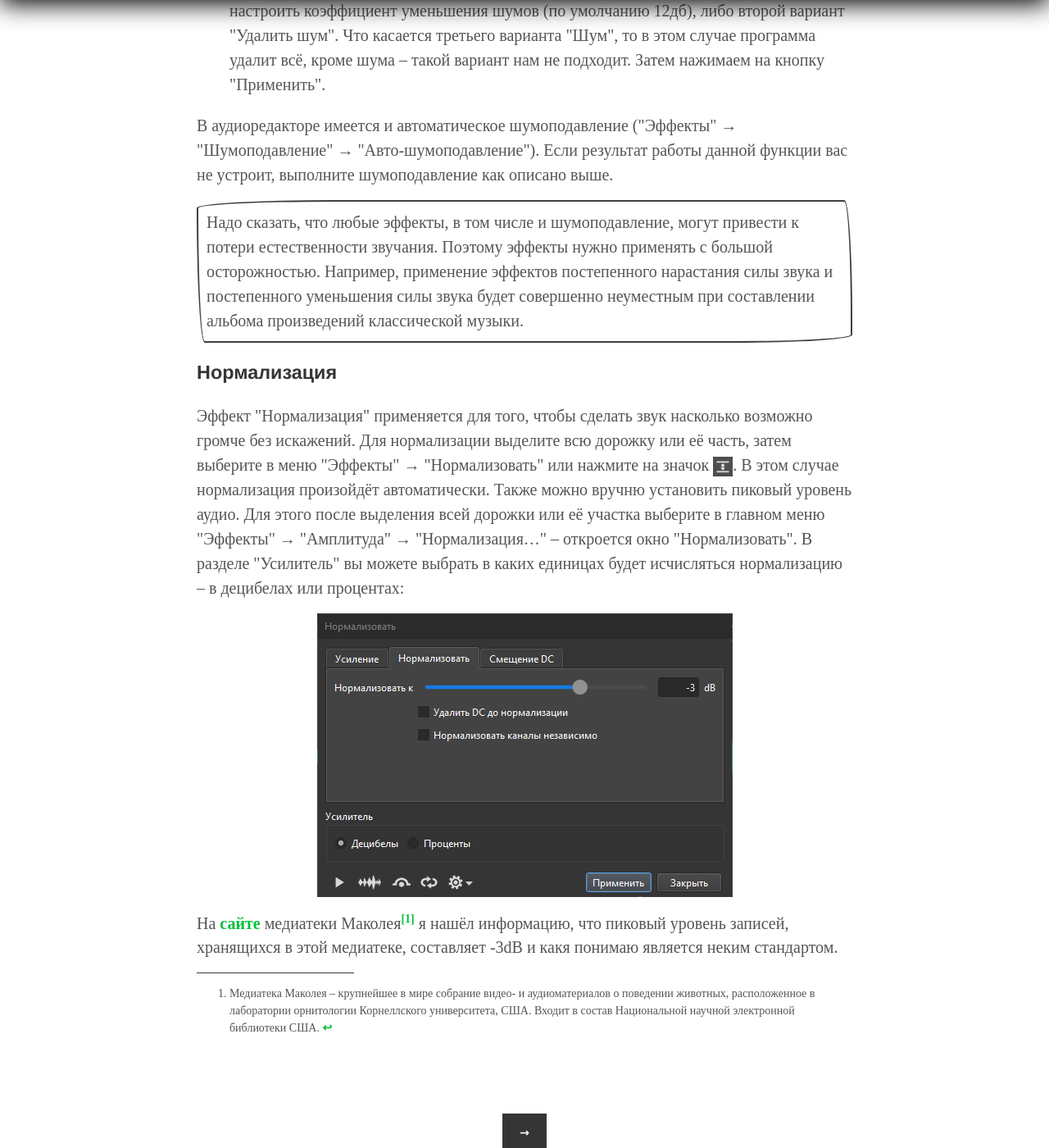
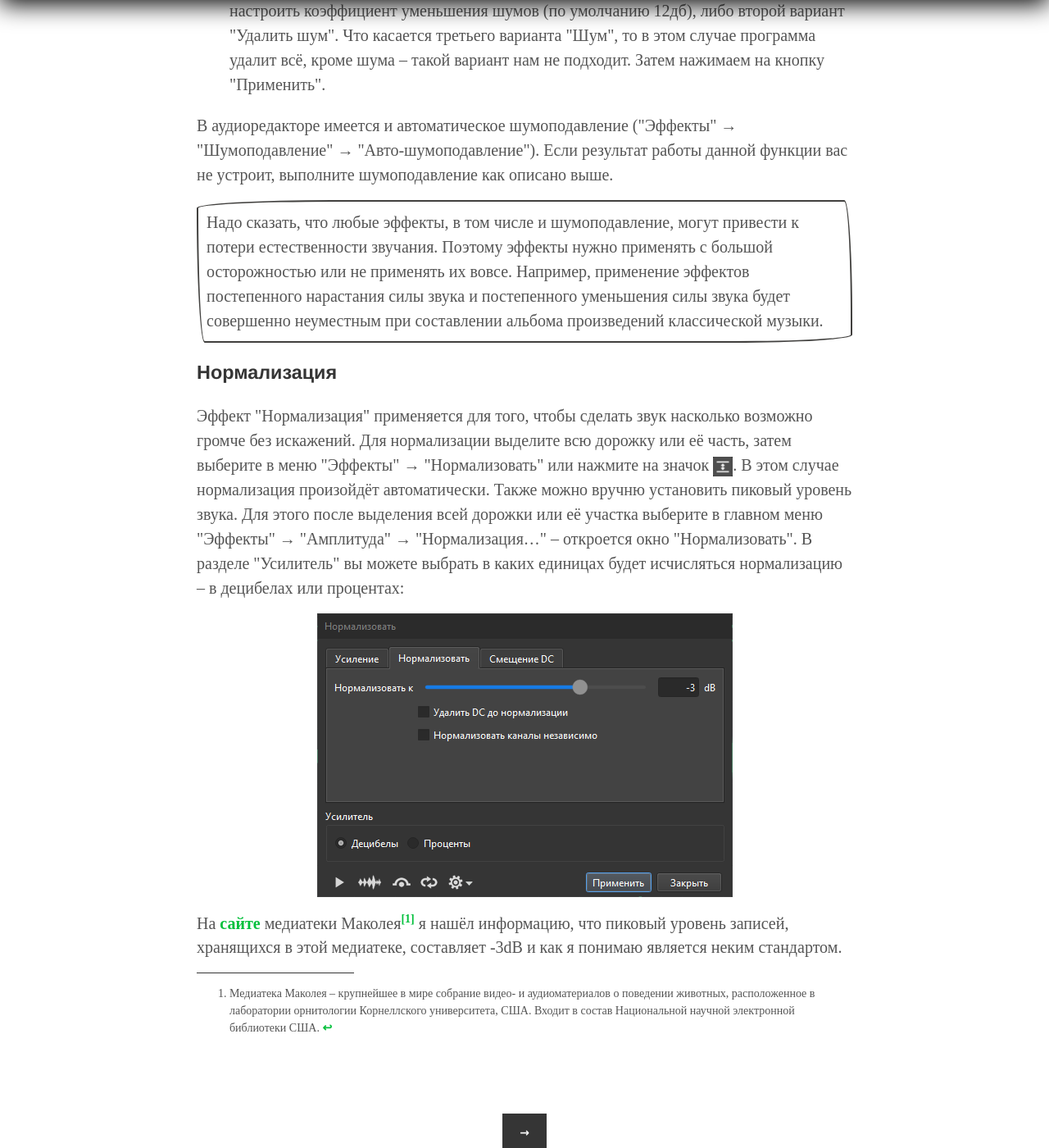
Before and after one commit to postolny/postolny.github.io, a Jekyll site: the page built from _posts/2023-03-07-ocenaudio.md, in a window 1280 px wide and 1400 px high, scrolled down 11459 px. Shown: the whole window at 82% size. Built offline with Jekyll 4.4.1, drawn with Linux system fonts in a browser that asks for light colours.

Commit message:
Add files via upload

```diff
--- a/_posts/2023-03-07-ocenaudio.md
+++ b/_posts/2023-03-07-ocenaudio.md
@@ -110,15 +110,15 @@ _Franz Joseph Haydn_
 
 В аудиоредакторе имеется и автоматическое шумоподавление ("Эффекты" → "Шумоподавление" → "Авто-шумоподавление"). Если результат работы данной функции вас не устроит, выполните шумоподавление как описано выше.
 
-Надо сказать, что любые эффекты, в том числе и шумоподавление, могут привести к потери естественности звучания. Поэтому эффекты нужно применять с большой осторожностью. Например, применение эффектов постепенного нарастания силы звука и постепенного уменьшения силы звука будет совершенно неуместным при составлении альбома произведений классической музыки.
+Надо сказать, что любые эффекты, в том числе и шумоподавление, могут привести к потери естественности звучания. Поэтому эффекты нужно применять с большой осторожностью или не применять их вовсе. Например, применение эффектов постепенного нарастания силы звука и постепенного уменьшения силы звука будет совершенно неуместным при составлении альбома произведений классической музыки.
 {: .cornice}
 
 ### Нормализация
 
-Эффект "Нормализация" применяется для того, чтобы сделать звук насколько возможно громче без искажений. Для нормализации выделите всю дорожку или её часть, затем выберите в меню "Эффекты" → "Нормализовать" или нажмите на значок ![normalize]({{ site.baseurl }}/img/ocenaudio/normalize.png){: .inln}. В этом случае нормализация произойдёт автоматически. Также можно вручню установить пиковый уровень аудио. Для этого после выделения всей дорожки или её участка выберите в главном меню "Эффекты" → "Амплитуда" → "Нормализация..." – откроется окно "Нормализовать". В разделе "Усилитель" вы можете выбрать в каких единицах будет исчисляться нормализацию – в децибелах или процентах:
+Эффект "Нормализация" применяется для того, чтобы сделать звук насколько возможно громче без искажений. Для нормализации выделите всю дорожку или её часть, затем выберите в меню "Эффекты" → "Нормализовать" или нажмите на значок ![normalize]({{ site.baseurl }}/img/ocenaudio/normalize.png){: .inln}. В этом случае нормализация произойдёт автоматически. Также можно вручню установить пиковый уровень звука. Для этого после выделения всей дорожки или её участка выберите в главном меню "Эффекты" → "Амплитуда" → "Нормализация..." – откроется окно "Нормализовать". В разделе "Усилитель" вы можете выбрать в каких единицах будет исчисляться нормализацию – в децибелах или процентах:
 
 ![normalizing]({{ site.baseurl }}/img/ocenaudio/normalizing.png)
 
-На [сайте](https://www.macaulaylibrary.org/resources/audio-editing-tutorials/prepare-sound-files-in-ocenaudio/) медиатеки Маколея[^1] я нашёл информацию, что пиковый уровень записей, хранящихся в этой медиатеке, составляет -3dB и какя понимаю является неким стандартом.
+На [сайте](https://www.macaulaylibrary.org/resources/audio-editing-tutorials/prepare-sound-files-in-ocenaudio/) медиатеки Маколея[^1] я нашёл информацию, что пиковый уровень записей, хранящихся в этой медиатеке, составляет -3dB и как я понимаю является неким стандартом.
 
 [^1]: Медиатека Маколея – крупнейшее в мире собрание видео- и аудиоматериалов о поведении животных, расположенное в лаборатории орнитологии Корнеллского университета, США. Входит в состав Национальной научной электронной библиотеки США.
```
